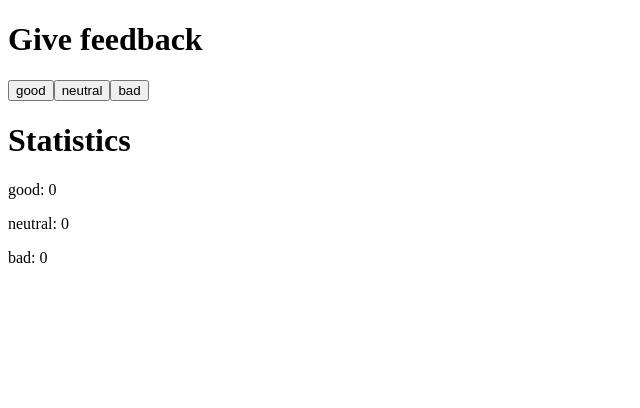
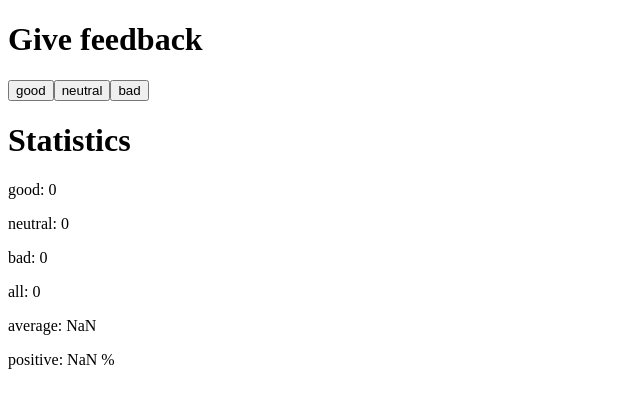
Before and after one commit to maijakoodaa/FullStack, a React (Create React App) app in the folder osa1/unicafe/: page / in a window 1280 px wide. Shown: the top 408 px of the page, without its empty margins (0-640 px from the left). Built offline with nearby package versions, Linux system fonts and the light colour scheme.

Commit message:
Added statistics all, average and positive

```diff
--- a/osa1/unicafe/src/App.js
+++ b/osa1/unicafe/src/App.js
@@ -11,17 +11,21 @@ const App = () => {
   const [good, setGood] = useState(0)
   const [neutral, setNeutral] = useState(0)
   const [bad, setBad] = useState(0)
+  const [all, setAll] = useState(0)
 
   const handleGoodClick = () => {
     setGood(good + 1)
+    setAll(all + 1)
   }
 
   const handleNeutralClick = () => {
     setNeutral(neutral + 1)
+    setAll(all + 1)
   }
 
   const handleBadClick = () => {
     setBad(bad + 1)
+    setAll(all + 1)
   }
 
   return (
@@ -35,6 +39,9 @@ const App = () => {
         <p>good: {good}</p>
         <p>neutral: {neutral}</p>
         <p>bad: {bad}</p>
+        <p>all: {all}</p>
+        <p>average: {(good-bad)/all}</p>
+        <p>positive: {100*good/all} %</p>
       </div>
     </div>
   )
```
